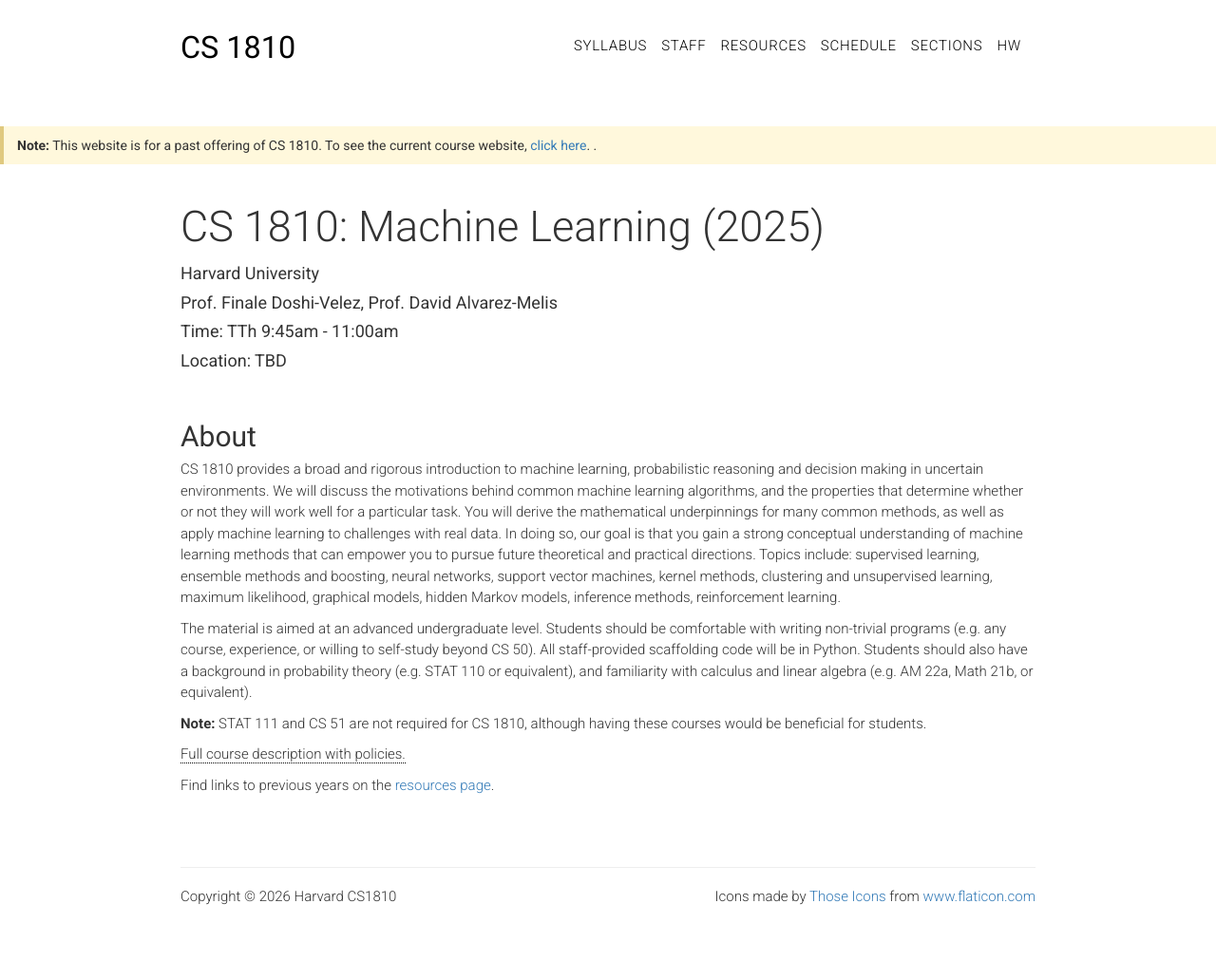
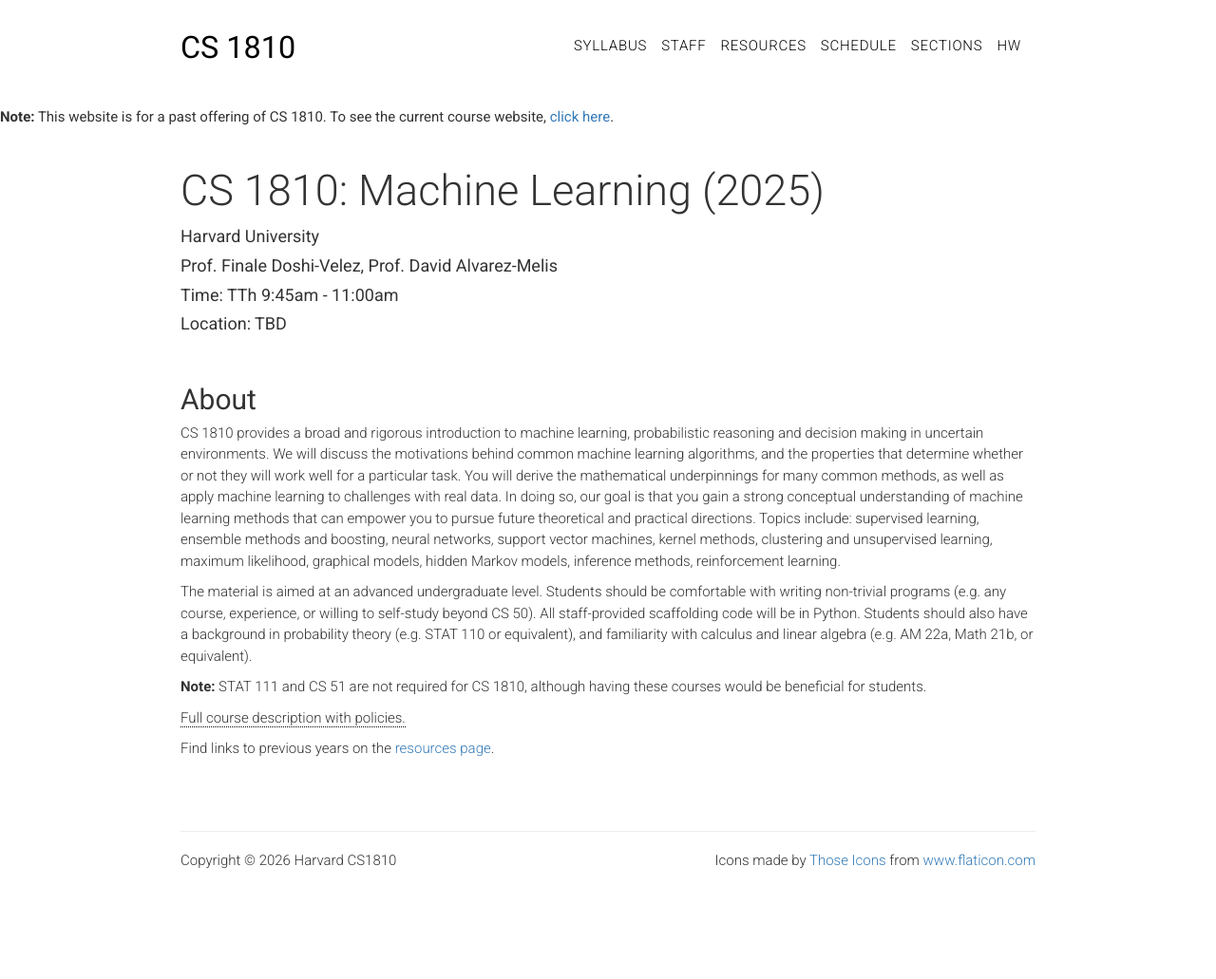
Before and after one commit to harvard-ml-courses/cs181-web, a Jekyll site: the page built from index.html, in a window 1280 px wide. Shown: the whole page at 95% size. Built offline with Jekyll 4.4.1, drawn with Linux system fonts in a browser that asks for light colours; after the commit the page ends 992 px from its top, so only the background shows below that.

Commit message:
added note of deprecation

```diff
--- a/_layouts/default.html
+++ b/_layouts/default.html
@@ -9,19 +9,11 @@
 
         <div id="main-container">
 
-	    <p style="
-                margin-top: 20px;
-		margin-bottom: 20px;
-		padding: 10px 14px;
-		background: #fff8dc;
-		border-left: 4px solid #e0c97f;
-		font-size: 14px;
-            ">
+	    <p>
                 <strong>Note:</strong>
 		This website is for a past offering of CS 1810.
                 To see the current course website,
                 <a href="https://harvard-ml-courses.github.io/cs181-web/">click here</a>.
-                </a>.
             </p>
 
             {{ content }}
```
